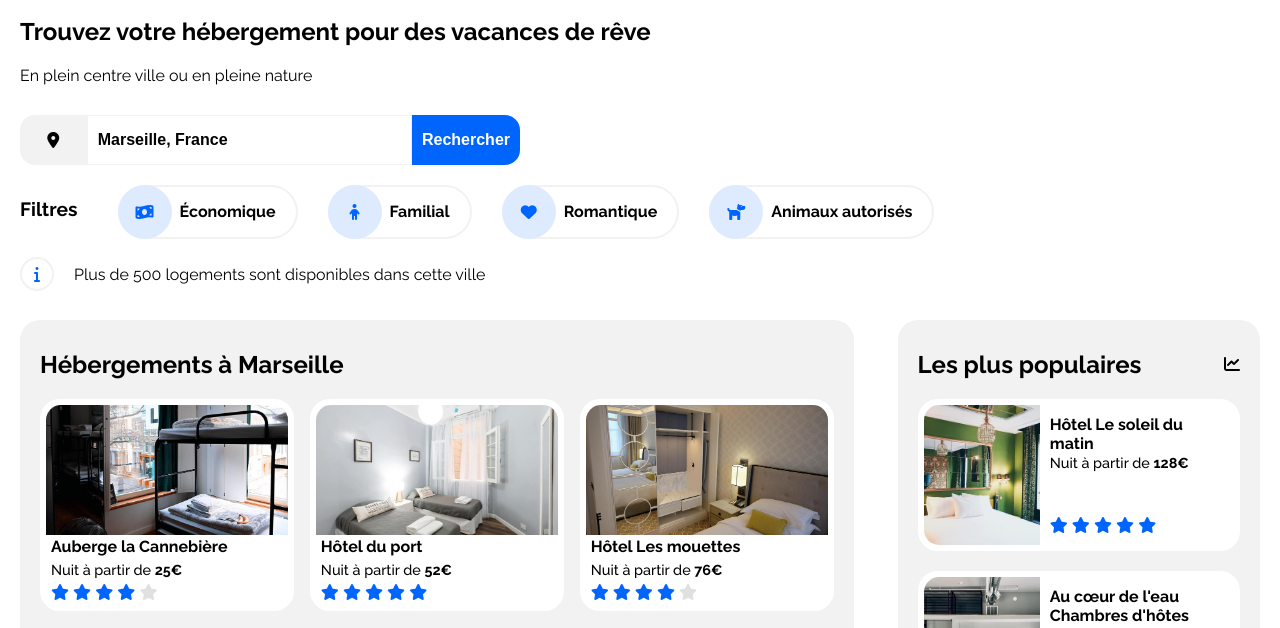
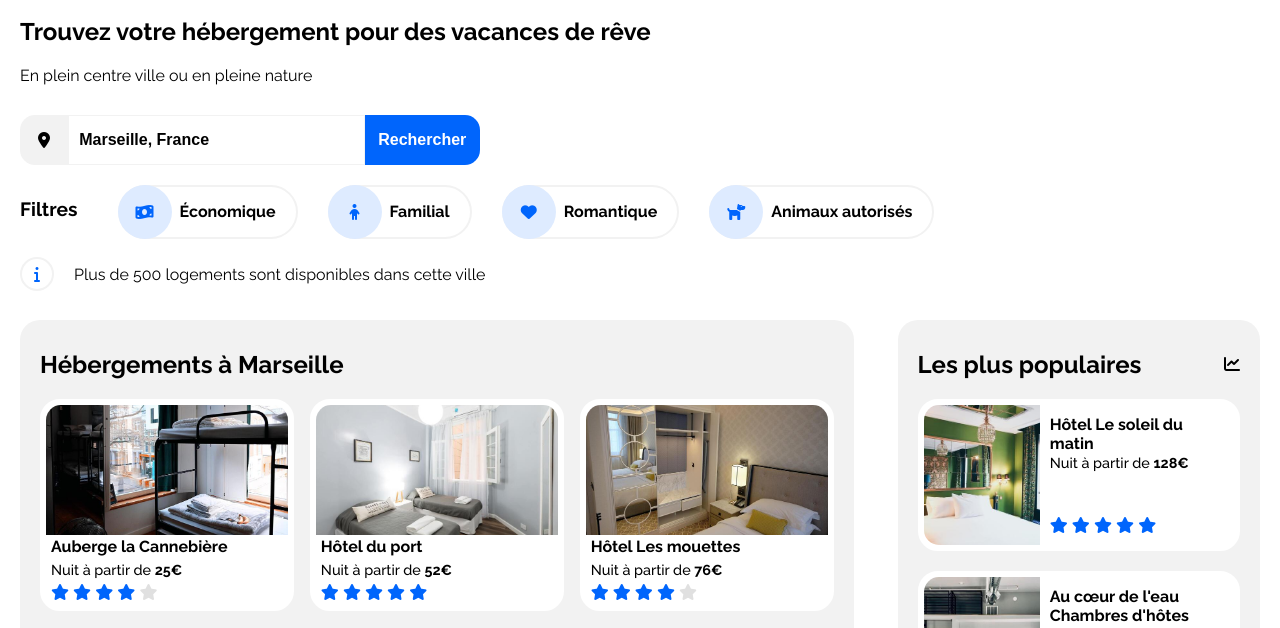
Before and after one commit to camillemoly/CamilleMoly_2_23102020, a plain HTML site: page index.html in a window 1280 px wide. Shown: the part 93-721 px from the top of the page. Drawn offline with Linux system fonts and the light colour scheme.

Commit message:
version 1.1.1 (header & search's modifications)

```diff
--- a/css/base.css
+++ b/css/base.css
@@ -23,7 +23,7 @@ a{
     color: black;
 }
 
-.header, .header__logo, .header__container, .header__signIn, .header__nav, .header__nav--link,
+.header__logo, .header__container, .header__nav, .header__signIn, .header__nav--link,
 .search, .search__icon, .filters, .filters__title, .filters__filter, .filters__filter div, .infos, .infos__icon,
 .hostAndPopulars, .hosting__card--description, .mostPopulars__title, .mostPopulars__card, .mostPopulars__card--description,
 .activities__card--description, .footer, .footer div{
@@ -42,11 +42,11 @@ a{
         font-size: 0.8rem;
     }
     .searchAndFilters h1, .hosting h1, .mostPopulars h1, .activities h1{
-        font-size: 1.2rem;;
+        font-size: 1.2rem;
     }
 }
 
-/* ---------- Tablet portrait and mobil only ---------- */
+/* ---------- Tablet portrait and mobile only ---------- */
 @media (max-width: 768px) {
     .header__logo img{
         margin-left: 20px; /* this & header__signIn give a margin. Don't put a margin on header because create a margin for nav too */
@@ -59,7 +59,7 @@ a{
     }
 }
 
-/* ----------  Tablet landscape, desktop and large screens only ---------- */
+/* ----------  Tablet landscape, laptop & desktop ---------- */
 @media (min-width: 769px) {
     header, section{
         /* margin: 0 20px; */
--- a/css/style.css
+++ b/css/style.css
@@ -115,10 +115,13 @@
 /* ---------- Tablet landscape, laptop and desktop ---------- */
 @media (min-width: 769px) {
     .search{
-        width: 500px;
+        width: 460px;
+    }
+    .search__icon{
+        width: 55px;
     }
     .search__button{
-        width: 120px;
+        width: 130px;
     }
     .search__button span{
         display: inline; /* show the span "Rechercher" */
```
